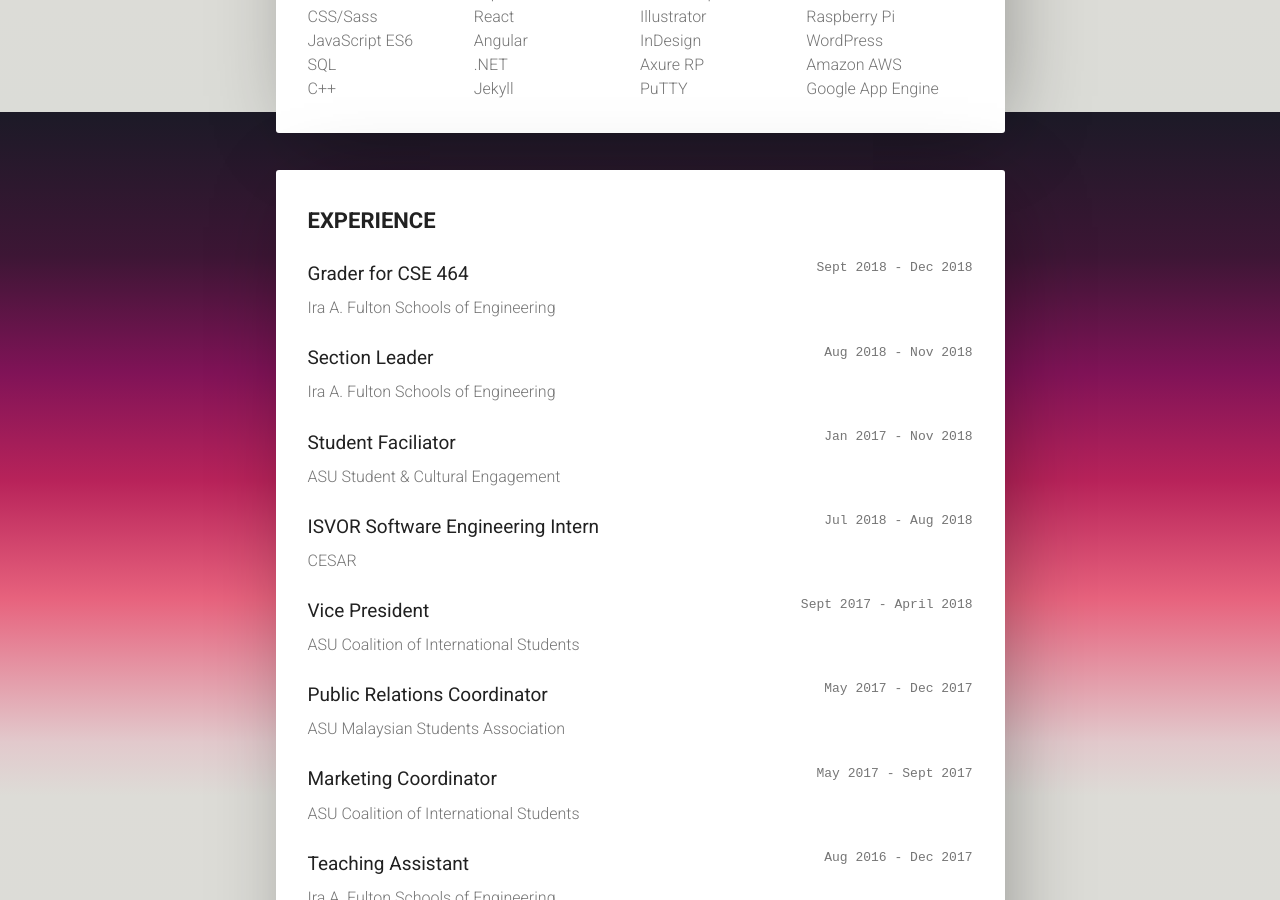
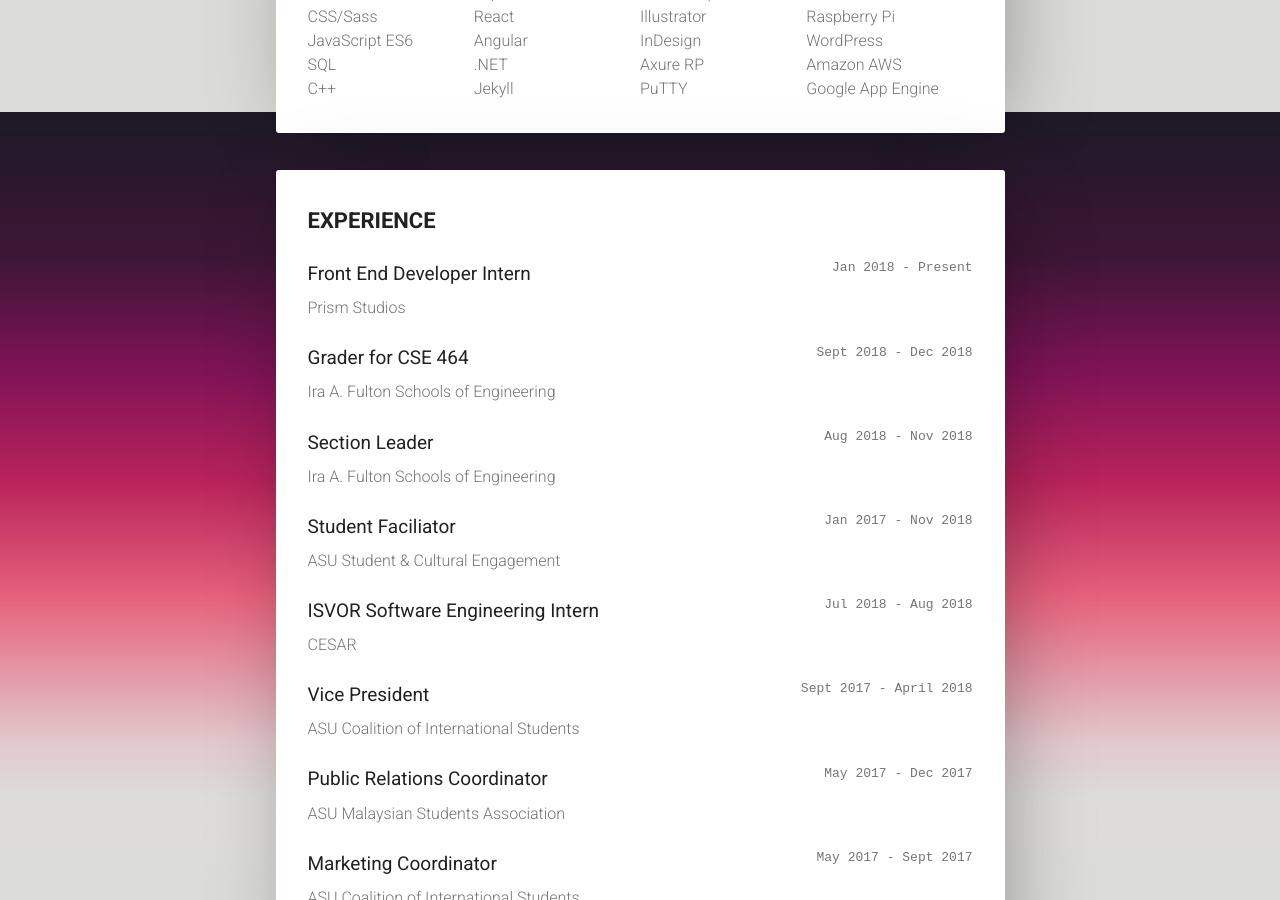
Before and after one commit to dickwyn/v2, a Jekyll site: the page built from index.html, in a window 1280 px wide and 900 px high, scrolled down 1688 px. Built offline with Jekyll 4.4.1, drawn with Linux system fonts in a browser that asks for light colours; nearby versions of some CDN libraries; Markdown is read by kramdown in place of the engine named in the settings; comment, search, counter and statistics services are not loaded; some of the changed text lies outside the part shown.

Commit message:
update twitter account and experience

```diff
--- a/_config.yml
+++ b/_config.yml
@@ -1,5 +1,5 @@
 # Site settings
-year: 2018
+year: 2019
 name: Dick Wyn Yong
 title: Dick Wyn Yong | Student, Blogger, Designer
 description: Awesome description
--- a/_data/experiences.yml
+++ b/_data/experiences.yml
@@ -1,3 +1,7 @@
+- role: Front End Developer Intern
+  company: Prism Studios
+  time: Jan 2018 - Present
+
 - role: Grader for CSE 464
   company: Ira A. Fulton Schools of Engineering
   time: Sept 2018 - Dec 2018
--- a/_data/social.yml
+++ b/_data/social.yml
@@ -19,7 +19,7 @@
   fa: fab fa-linkedin-in
 
 - name: Twitter
-  url: https://www.twitter.com/dickwyn9
+  url: https://www.twitter.com/dickwyn
   class: twitter
   fa: fab fa-twitter
 
--- a/package.json
+++ b/package.json
@@ -9,7 +9,7 @@
   "author": "Dick Wyn Yong",
   "license": "ISC",
   "devDependencies": {
-    "browser-sync": "^2.24.4",
+    "browser-sync": "^2.26.3",
     "gh-pages": "^1.1.0",
     "gift": "^0.10.2",
     "gulp": "^3.9.1",
```
Also changed, not shown: 1 other file.
